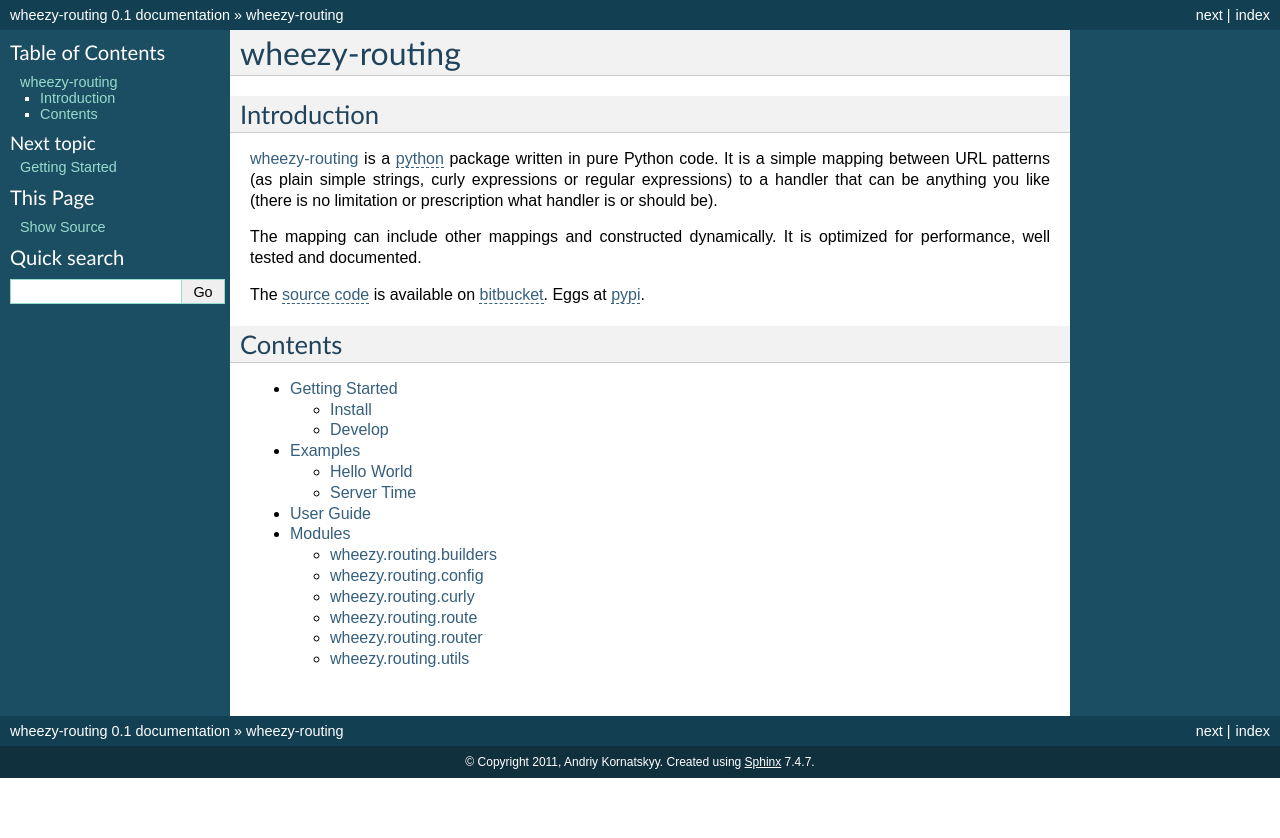
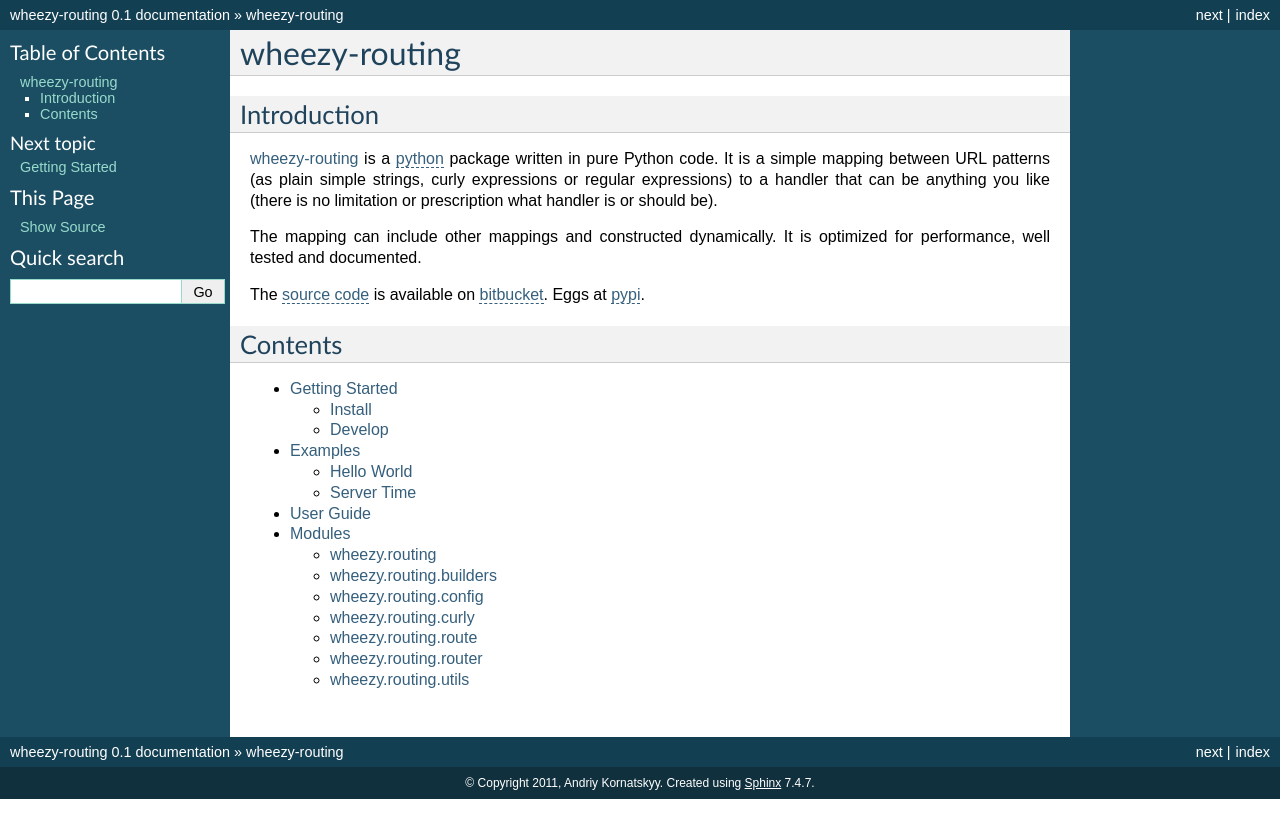
Before and after one commit to akornatskyy/wheezy.routing, a Sphinx documentation site: the page built from doc/index.rst, in a window 1280 px wide. Shown: the top 838 px of the page. Built offline with Sphinx 7.4.7, drawn with Linux system fonts in a browser that asks for light colours.

Commit message:
Added top level package to automodule list.

```diff
--- a/doc/modules.rst
+++ b/doc/modules.rst
@@ -1,5 +1,11 @@
 Modules
 =======
+
+wheezy.routing
+--------------
+
+.. automodule:: wheezy.routing
+   :members:
 
 wheezy.routing.builders
 -----------------------
```
